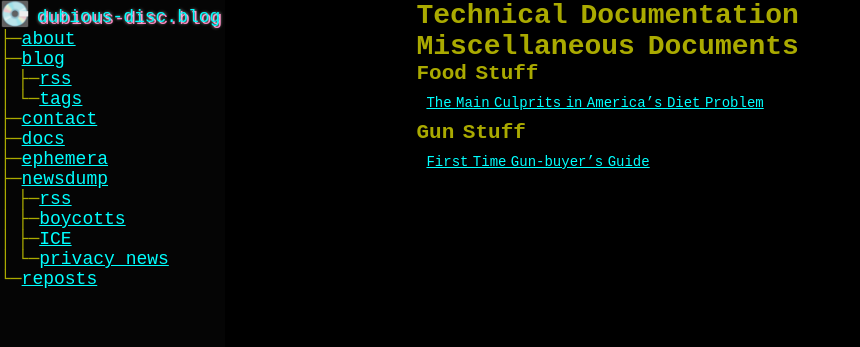
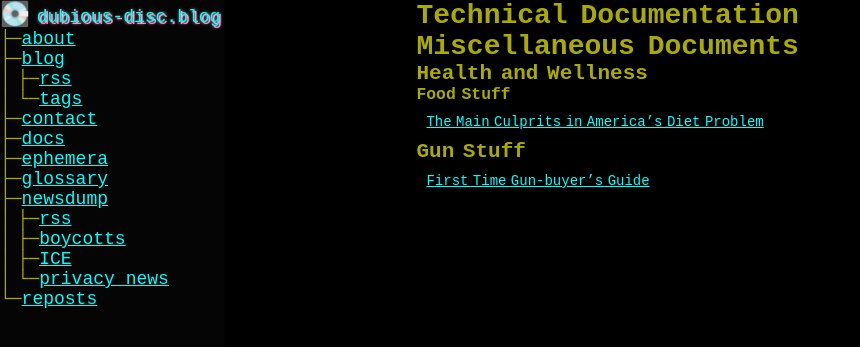
Before and after one commit to paranoid-porygon/paranoid-porygon.github.io, a Jekyll site: the page built from _pages/docs.markdown, in a window 1280 px wide. Shown: the top 347 px of the page, without its empty margins (0-860 px from the left). Built offline with Jekyll 4.4.1, drawn with Linux system fonts in a browser that asks for light colours.

Commit message:
added glossary

```diff
--- a/_layouts/default.html
+++ b/_layouts/default.html
@@ -22,6 +22,7 @@
       ├─<a href="/contact" {% if page.title == "Contact" %}class="active-page"{% endif %}>contact</a><br>
       ├─<a href="/docs" {% if page.title == "Documentation" %}class="active-page"{% endif %}>docs</a><br>
       ├─<a href="/ephemera" {% if page.title == "Ephemera" %}class="active-page"{% endif %}>ephemera</a><br>
+      ├─<a href="/glossary" {% if page.title == "Glossary" %}class="active-page"{% endif %}>glossary</a><br>
       ├─<a href="/newsdump" {% if page.title == "newsdump" %}class="active-page"{% endif %}>newsdump</a><br>
       │&nbsp;├─<a href="{{ site.url }}/newsfeed.xml" target="_blank" rel="noopener noreferrer">rss</a><br>
       │&nbsp;├─<a href="/newsdump/boycotts" {% if page.title == "Ongoing Boycotts and Related Updates" %}class="active-page"{% endif %}>boycotts</a><br>
--- a/_pages/docs.markdown
+++ b/_pages/docs.markdown
@@ -8,7 +8,9 @@ permalink: /docs/
 
 # Miscellaneous Documents
 
-## Food Stuff
+## Health and Wellness
+
+### Food Stuff
 
 [The Main Culprits in America's Diet Problem](/docs/american-diet-culprits)
 
```
Also changed, not shown: _pages/glossary.markdown (added, +9 -0 lines).
